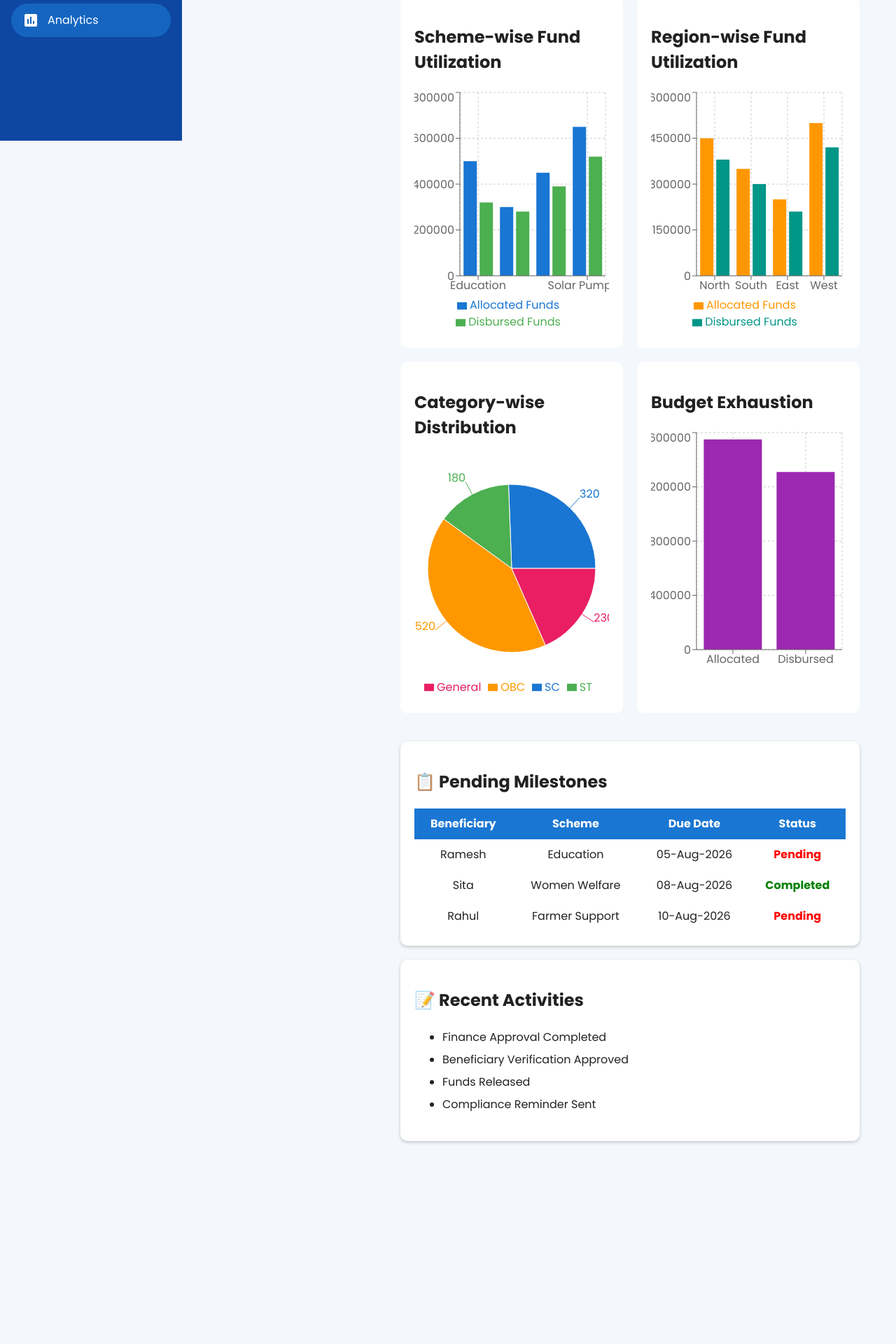
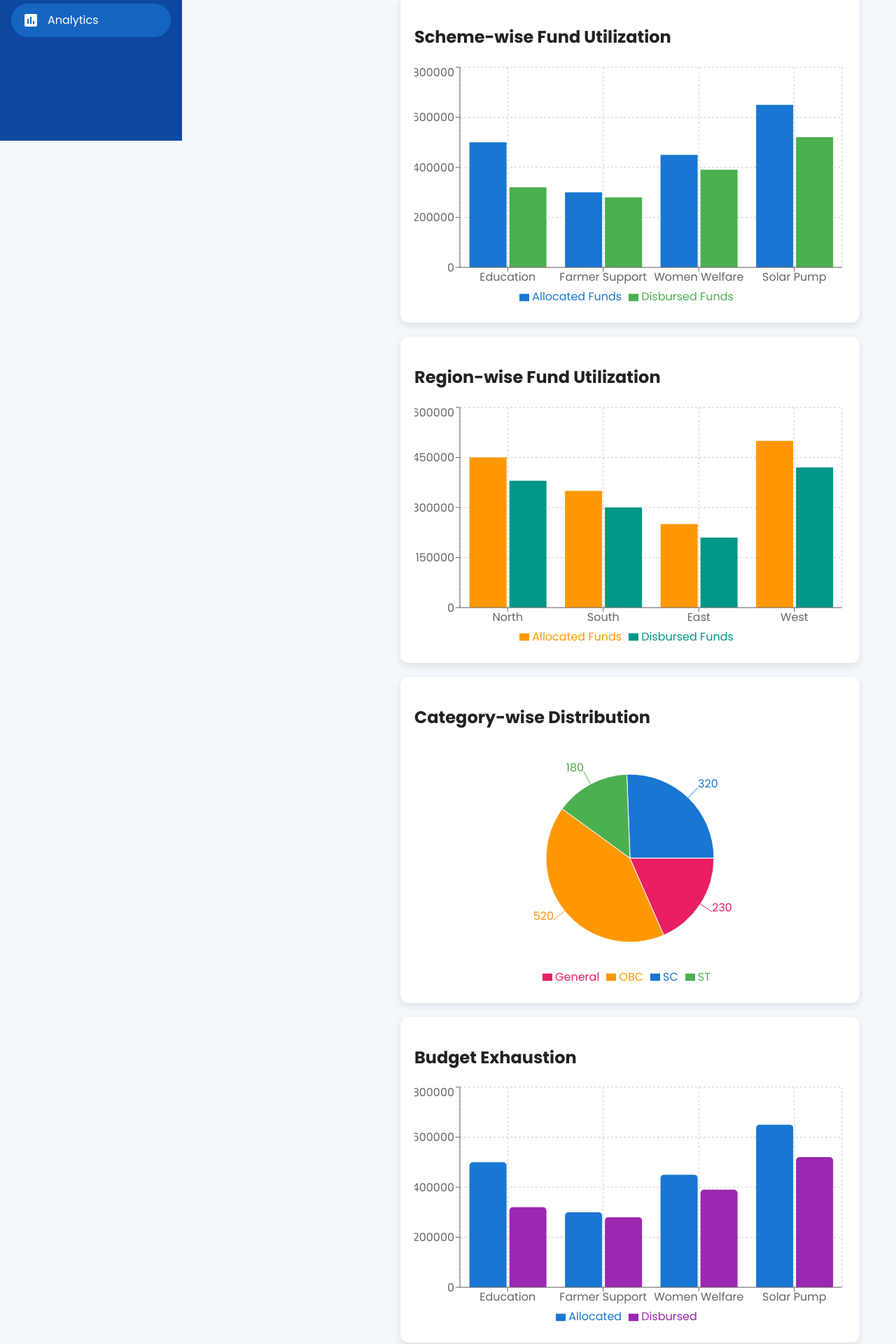
Before and after one commit to Kishore-777-1606/government-grant-disbursement-system, a React (Vite) app in the folder frontend/: page /analytics in a window 1280 px wide. Shown: the part 599-2519 px from the top of the page at 70% size. Before the commit the page ends 2281 px from the top, so only its background shows below. Built offline with nearby package versions, Linux system fonts and the light colour scheme.

Commit message:
Added approval turnaround chart and budget analytics

```diff
--- /dev/null
+++ b/frontend/src/components/ApprovalTurnaroundChart.jsx
@@ -0,0 +1,62 @@
+import React from "react";
+import {
+  ResponsiveContainer,
+  BarChart,
+  Bar,
+  XAxis,
+  YAxis,
+  Tooltip,
+  CartesianGrid,
+  Legend,
+} from "recharts";
+
+const approvalData = [
+  {
+    scheme: "Education",
+    days: 5,
+  },
+  {
+    scheme: "Farmer Support",
+    days: 3,
+  },
+  {
+    scheme: "Women Welfare",
+    days: 6,
+  },
+  {
+    scheme: "Solar Pump",
+    days: 4,
+  },
+];
+
+function ApprovalTurnaroundChart() {
+  return (
+    <ResponsiveContainer width="100%" height={350}>
+      <BarChart data={approvalData}>
+        <CartesianGrid strokeDasharray="3 3" />
+
+        <XAxis dataKey="scheme" />
+
+        <YAxis
+          label={{
+            value: "Days",
+            angle: -90,
+            position: "insideLeft",
+          }}
+        />
+
+        <Tooltip />
+
+        <Legend />
+
+        <Bar
+          dataKey="days"
+          fill="#4CAF50"
+          radius={[5, 5, 0, 0]}
+        />
+      </BarChart>
+    </ResponsiveContainer>
+  );
+}
+
+export default ApprovalTurnaroundChart;
--- a/frontend/src/components/BudgetExhaustionChart.jsx
+++ b/frontend/src/components/BudgetExhaustionChart.jsx
@@ -2,13 +2,14 @@ import React from "react";
 import { budgetData } from "../data/dashboardData";
 
 import {
+  ResponsiveContainer,
   BarChart,
   Bar,
   XAxis,
- YAxis,
+  YAxis,
   Tooltip,
   CartesianGrid,
-  ResponsiveContainer,
+  Legend,
 } from "recharts";
 
 function BudgetExhaustionChart() {
@@ -17,15 +18,26 @@ function BudgetExhaustionChart() {
       <BarChart data={budgetData}>
         <CartesianGrid strokeDasharray="3 3" />
 
-        <XAxis dataKey="name" />
+        <XAxis dataKey="scheme" />
 
         <YAxis />
 
         <Tooltip />
 
+        <Legend />
+
         <Bar
-          dataKey="amount"
+          dataKey="allocated"
+          fill="#1976d2"
+          name="Allocated"
+          radius={[5, 5, 0, 0]}
+        />
+
+        <Bar
+          dataKey="disbursed"
           fill="#9c27b0"
+          name="Disbursed"
+          radius={[5, 5, 0, 0]}
         />
       </BarChart>
     </ResponsiveContainer>
--- a/frontend/src/data/dashboardData.js
+++ b/frontend/src/data/dashboardData.js
@@ -72,12 +72,24 @@ export const categoryData = [
 
 export const budgetData = [
   {
-    name: "Allocated",
-    amount: 1550000,
+    scheme: "Education",
+    allocated: 500000,
+    disbursed: 320000,
   },
   {
-    name: "Disbursed",
-    amount: 1310000,
+    scheme: "Farmer Support",
+    allocated: 300000,
+    disbursed: 280000,
+  },
+  {
+    scheme: "Women Welfare",
+    allocated: 450000,
+    disbursed: 390000,
+  },
+  {
+    scheme: "Solar Pump",
+    allocated: 650000,
+    disbursed: 520000,
   },
 ];
 
--- a/frontend/src/pages/Analytics/Analytics.jsx
+++ b/frontend/src/pages/Analytics/Analytics.jsx
@@ -7,17 +7,19 @@ import FundBarChart from "../../components/FundBarChart";
 import RegionBarChart from "../../components/RegionBarChart";
 import CategoryPieChart from "../../components/CategoryPieChart";
 import BudgetExhaustionChart from "../../components/BudgetExhaustionChart";
+import ApprovalTurnaroundChart from "../../components/ApprovalTurnaroundChart";
 
 import PendingMilestones from "../../components/PendingMilestones";
 import RecentActivities from "../../components/RecentActivities";
 
-  function Analytics() {
+function Analytics() {
   return (
     <MainLayout>
       <h1
         style={{
           textAlign: "center",
           margin: "25px",
+          color: "#1976d2",
         }}
       >
         Analytics Dashboard
@@ -28,53 +30,74 @@ import RecentActivities from "../../components/RecentActivities";
       <div
         style={{
           display: "grid",
-          gridTemplateColumns: "1fr 1fr",
+          gridTemplateColumns: "repeat(auto-fit, minmax(450px, 1fr))",
           gap: "20px",
           padding: "20px",
         }}
       >
+        {/* Scheme-wise Fund Utilization */}
         <div
           style={{
-            background: "white",
+            background: "#fff",
             padding: "20px",
-            borderRadius: "10px",
+            borderRadius: "12px",
+            boxShadow: "0 4px 12px rgba(0,0,0,0.1)",
           }}
         >
           <h2>Scheme-wise Fund Utilization</h2>
           <FundBarChart />
         </div>
 
+        {/* Region-wise Fund Utilization */}
         <div
           style={{
-            background: "white",
+            background: "#fff",
             padding: "20px",
-            borderRadius: "10px",
+            borderRadius: "12px",
+            boxShadow: "0 4px 12px rgba(0,0,0,0.1)",
           }}
         >
           <h2>Region-wise Fund Utilization</h2>
           <RegionBarChart />
         </div>
 
+        {/* Category-wise Distribution */}
         <div
           style={{
-            background: "white",
+            background: "#fff",
             padding: "20px",
-            borderRadius: "10px",
+            borderRadius: "12px",
+            boxShadow: "0 4px 12px rgba(0,0,0,0.1)",
           }}
         >
           <h2>Category-wise Distribution</h2>
           <CategoryPieChart />
         </div>
 
+        {/* Budget Exhaustion */}
         <div
           style={{
-            background: "white",
+            background: "#fff",
             padding: "20px",
-            borderRadius: "10px",
+            borderRadius: "12px",
+            boxShadow: "0 4px 12px rgba(0,0,0,0.1)",
           }}
         >
           <h2>Budget Exhaustion</h2>
           <BudgetExhaustionChart />
+        </div>
+
+        {/* Approval Turnaround Time */}
+        <div
+          style={{
+            background: "#fff",
+            padding: "20px",
+            borderRadius: "12px",
+            boxShadow: "0 4px 12px rgba(0,0,0,0.1)",
+          }}
+        >
+          <h2>Approval Turnaround Time</h2>
+          <ApprovalTurnaroundChart />
         </div>
       </div>
 
```
